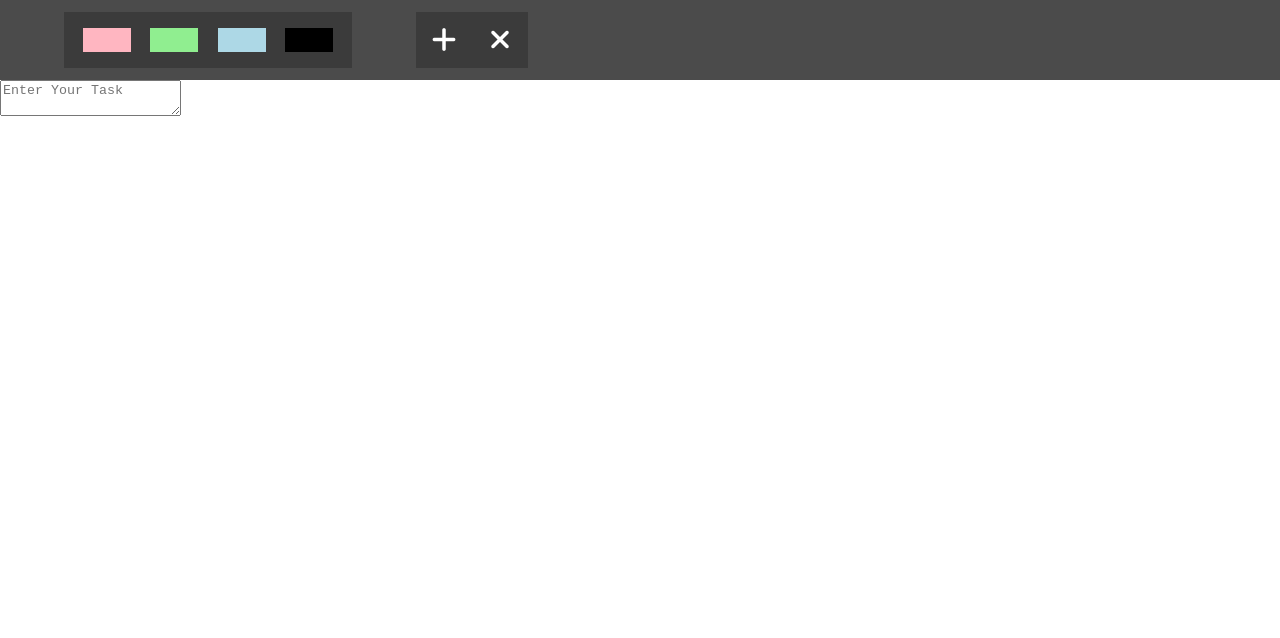
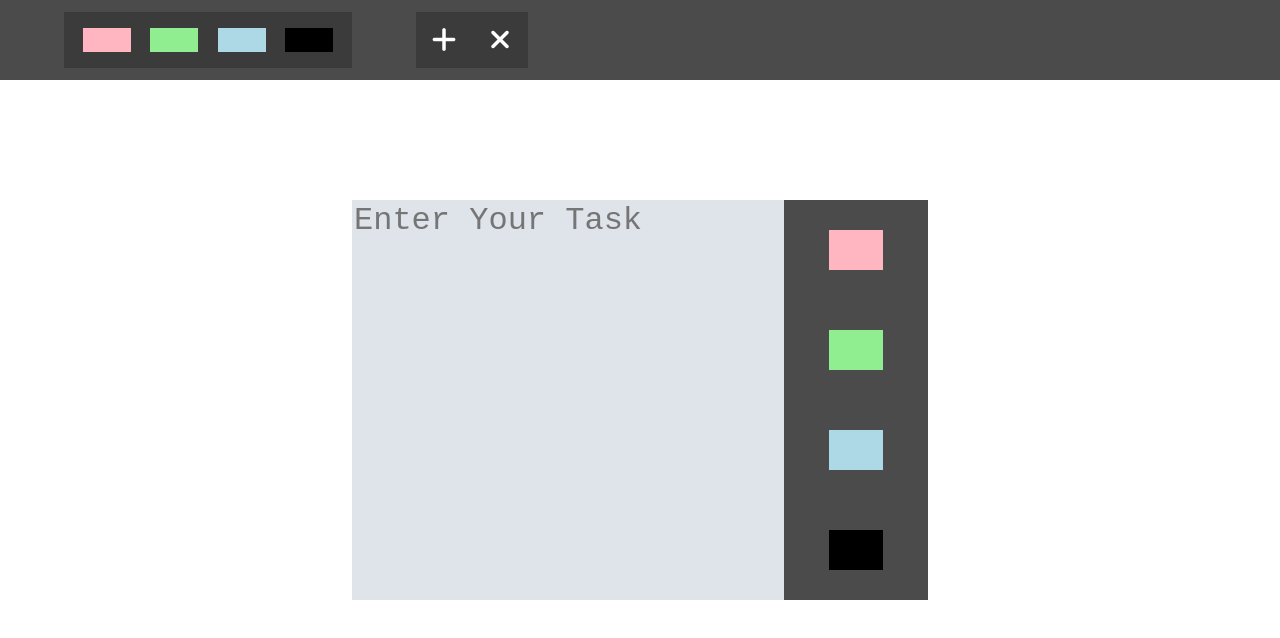
Before and after one commit to pankajprajapati77/ShortNotes, a plain HTML site: page index.html in a window 1280 px wide. Drawn offline with Linux system fonts and the light colour scheme.

Commit message:
modal complete

```diff
--- a/index.html
+++ b/index.html
@@ -35,13 +35,13 @@
     </div>
 
     <!-- Modal Container -->
-    <div>
+    <div class="modal-cont">
         <textarea placeholder="Enter Your Task"></textarea>
         <div class="priority-color-cont">
-            <div class="lightpink"></div>
-            <div class="lightgreen"></div>
-            <div class="lightblue"></div>
-            <div class="black"></div>
+            <div class="lightpink priority-color"></div>
+            <div class="lightgreen priority-color"></div>
+            <div class="lightblue priority-color"></div>
+            <div class="black priority-color"></div>
         </div>
     </div>
 
--- a/main.css
+++ b/main.css
@@ -60,3 +60,35 @@ body{
 .toolbox-color-cont>*:hover, .action-btn-cont>*:hover{
     background-color: #485460;
 }
+.modal-cont{
+    height: 50vh;
+    width: 45vw;
+    background-color: lightblue;
+    position: absolute;
+    top: calc((100vh - 50vh)/2);
+    left: calc((100vw - 45vw)/2);
+    display: flex;
+}
+textarea{
+    height: 100%;
+    width: 75%;
+    background-color: #dfe4ea;
+    font-size: 2rem;
+    outline: none;
+    border: none;
+    resize: none;
+}
+.priority-color-cont{
+    height: 100%;
+    width: 25%;
+    background-color: #4b4b4b;
+    display: flex;
+    flex-direction: column;
+    justify-content: space-around;
+    align-items: center;
+}
+.priority-color{
+    height: 10%;
+    width: 38%;
+
+}
```
